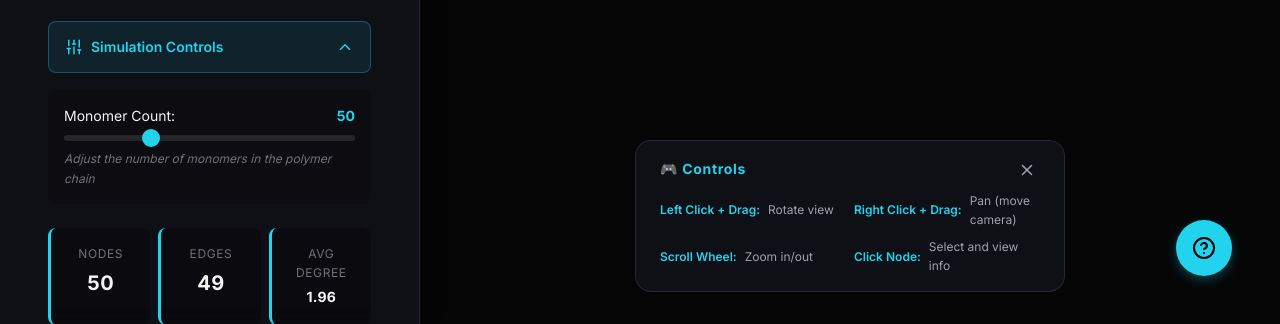
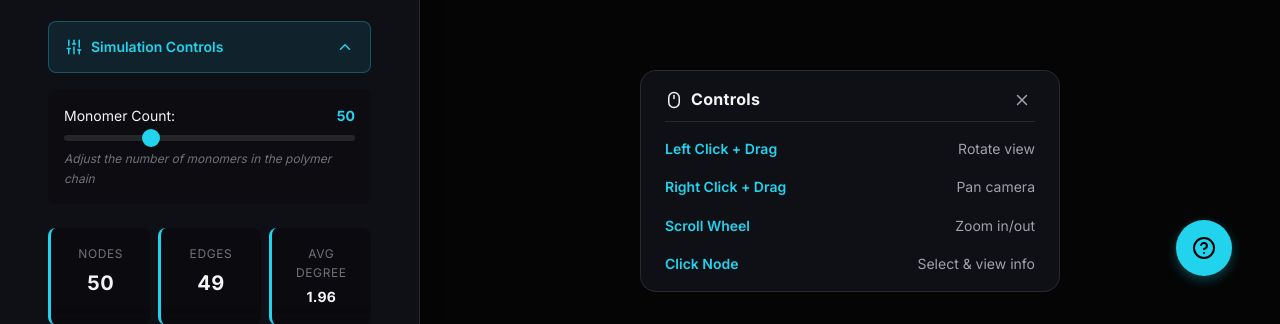
Before and after one commit to Pranjul-00/PolyLab, a React (Vite) app: page /polymer-reactor in a window 1280 px wide. Both pictures are taken after a click on the button "Show controls". Shown: the part 481-805 px from the top of the page. Built offline with nearby package versions, Linux system fonts and the light colour scheme.

Commit message:
redesigned the controls panel

```diff
--- a/src/pages/PolymerReactor.jsx
+++ b/src/pages/PolymerReactor.jsx
@@ -1,7 +1,7 @@
 // src/pages/PolymerReactor.jsx
 import React, { useState, useEffect, useRef } from "react";
 import ForceGraph3D from "react-force-graph-3d";
-import { Info, RotateCcw, ChevronDown, ChevronUp, Sliders, HelpCircle, X } from 'lucide-react';
+import { Info, RotateCcw, ChevronDown, ChevronUp, Sliders, HelpCircle, X, Mouse } from 'lucide-react';
 import { generateLinear, generateBranched, generateCrossLinked, calculateGraphProperties } from "../PolymerLogic";
 import styles from "./PolymerReactor.module.css";
 
@@ -309,7 +309,10 @@ function PolymerReactor() {
                 {showInstructions && (
                     <div className={styles.instructions}>
                         <div className={styles.instructionHeader}>
-                            <div className={styles.instructionTitle}>🎮 Controls</div>
+                            <div className={styles.instructionTitle}>
+                                <Mouse size={18} />
+                                <span>Controls</span>
+                            </div>
                             <button
                                 className={styles.instructionClose}
                                 onClick={() => setShowInstructions(false)}
@@ -318,18 +321,22 @@ function PolymerReactor() {
                                 <X size={18} />
                             </button>
                         </div>
-                        <div className={styles.instructionGrid}>
-                            <div className={styles.instructionItem}>
-                                <strong>Left Click + Drag:</strong> Rotate view
+                        <div className={styles.instructionList}>
+                            <div className={styles.instructionRow}>
+                                <span className={styles.controlKey}>Left Click + Drag</span>
+                                <span className={styles.controlAction}>Rotate view</span>
                             </div>
-                            <div className={styles.instructionItem}>
-                                <strong>Right Click + Drag:</strong> Pan (move camera)
+                            <div className={styles.instructionRow}>
+                                <span className={styles.controlKey}>Right Click + Drag</span>
+                                <span className={styles.controlAction}>Pan camera</span>
                             </div>
-                            <div className={styles.instructionItem}>
-                                <strong>Scroll Wheel:</strong> Zoom in/out
+                            <div className={styles.instructionRow}>
+                                <span className={styles.controlKey}>Scroll Wheel</span>
+                                <span className={styles.controlAction}>Zoom in/out</span>
                             </div>
-                            <div className={styles.instructionItem}>
-                                <strong>Click Node:</strong> Select and view info
+                            <div className={styles.instructionRow}>
+                                <span className={styles.controlKey}>Click Node</span>
+                                <span className={styles.controlAction}>Select & view info</span>
                             </div>
                         </div>
                     </div>
--- a/src/pages/PolymerReactor.module.css
+++ b/src/pages/PolymerReactor.module.css
@@ -484,14 +484,19 @@
     display: flex;
     justify-content: space-between;
     align-items: center;
-    margin-bottom: var(--space-sm);
+    margin-bottom: var(--space-md);
+    padding-bottom: var(--space-sm);
+    border-bottom: 1px solid rgba(255, 255, 255, 0.1);
 }
 
 .instructionTitle {
-    font-size: var(--text-sm);
+    display: flex;
+    align-items: center;
+    gap: 0.5rem;
+    font-size: var(--text-base);
     font-weight: 700;
-    color: var(--color-accent-cyan);
-    letter-spacing: 0.05em;
+    color: var(--color-text-primary);
+    letter-spacing: 0.02em;
 }
 
 .instructionClose {
@@ -512,24 +517,30 @@
     color: var(--color-text-primary);
 }
 
-.instructionGrid {
-    display: grid;
-    grid-template-columns: 1fr;
-    gap: 0.5rem;
+.instructionList {
+    display: flex;
+    flex-direction: column;
+    gap: var(--space-md);
 }
 
-.instructionItem {
-    font-size: var(--text-xs);
-    color: var(--color-text-secondary);
+.instructionRow {
     display: flex;
+    justify-content: space-between;
     align-items: center;
-    gap: 0.5rem;
+    gap: var(--space-md);
 }
 
-.instructionItem strong {
+.controlKey {
+    font-size: var(--text-sm);
+    font-weight: 600;
     color: var(--color-accent-cyan);
-    font-weight: 600;
     white-space: nowrap;
+}
+
+.controlAction {
+    font-size: var(--text-sm);
+    color: var(--color-text-secondary);
+    text-align: right;
 }
 
 /* ========================================
@@ -566,11 +577,7 @@
 
     .instructions {
         bottom: var(--space-xl);
-        min-width: 400px;
-    }
-
-    .instructionGrid {
-        grid-template-columns: repeat(2, 1fr);
+        min-width: 420px;
     }
 }
 
```
